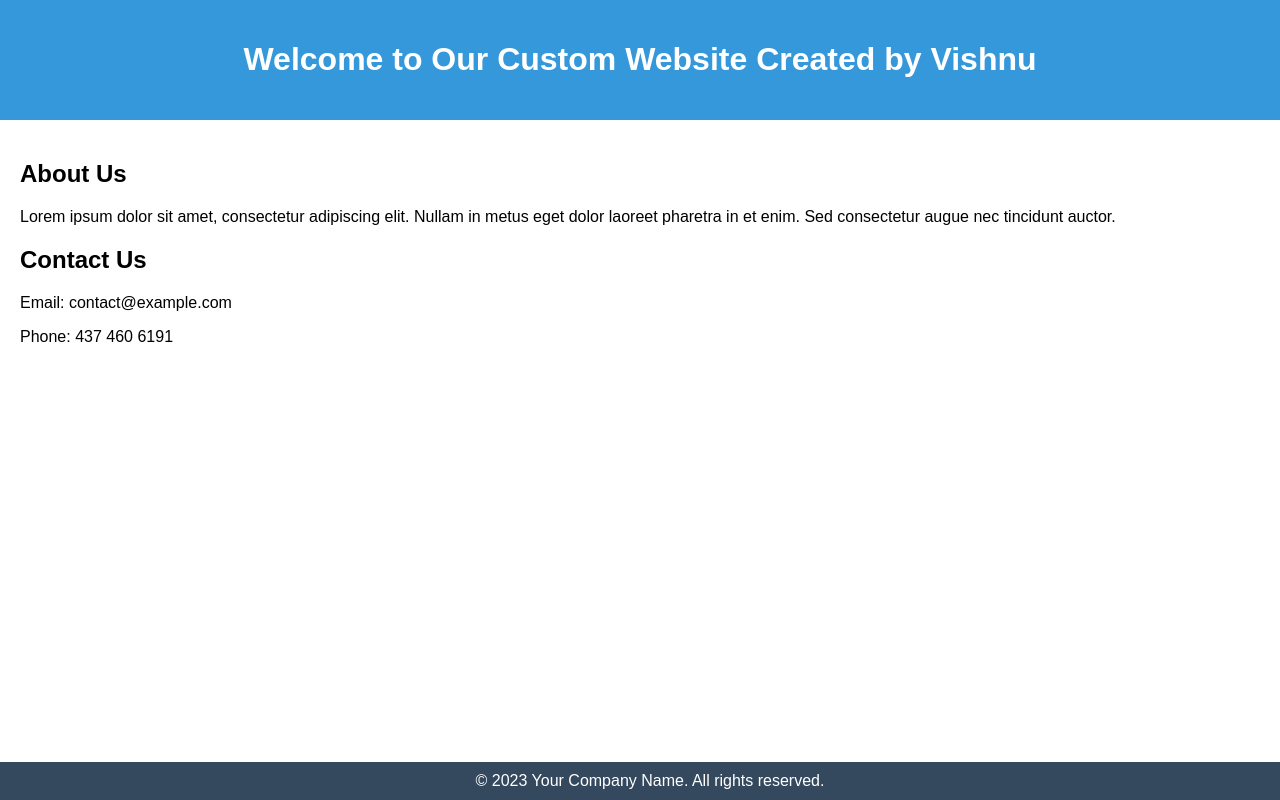
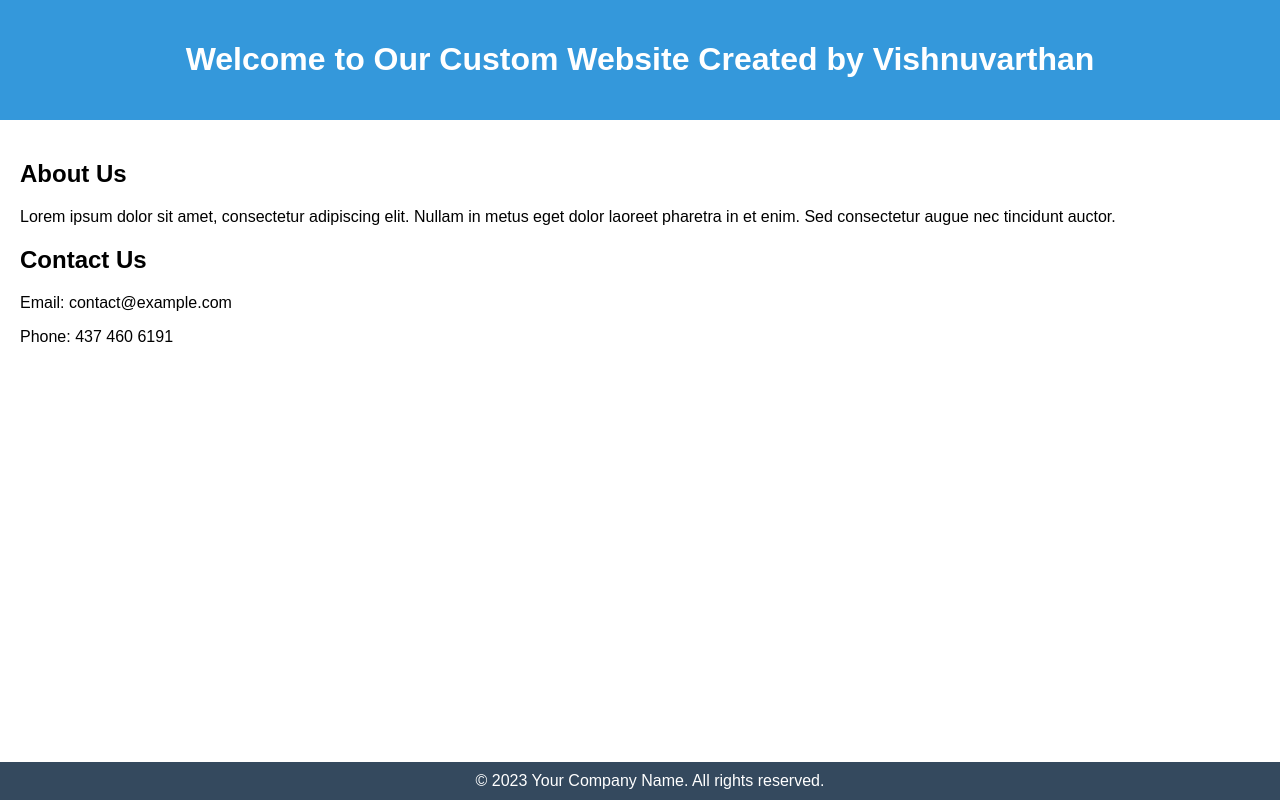
Before and after one commit to RAKIVISHNU/FirstProject, a plain HTML site: page index.html in a window 1280 px wide. Drawn offline with Linux system fonts and the light colour scheme.

Commit message:
Update index.html
added full name

```diff
--- a/index.html
+++ b/index.html
@@ -30,7 +30,7 @@
 </head>
 <body>
     <header>
-        <h1>Welcome to Our Custom Website Created by Vishnu</h1>
+        <h1>Welcome to Our Custom Website Created by Vishnuvarthan</h1>
     </header>
     <main>
         <h2>About Us</h2>
```
